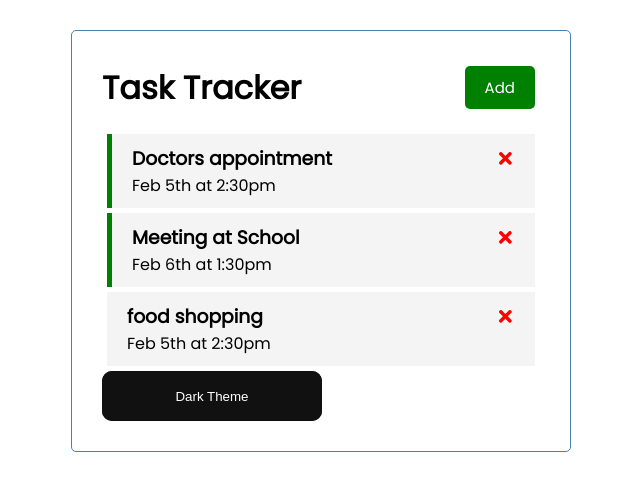
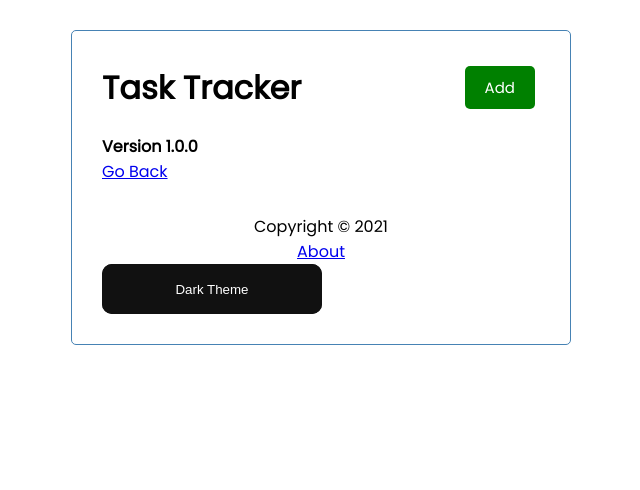
Before and after one commit to amardeepio/Task-tracker, a React (Create React App) app: page /about in a window 1280 px wide. Shown: the top 490 px of the page, without its empty margins (319-959 px from the left). Built offline with nearby package versions, Linux system fonts and the light colour scheme; data requests are answered from the project's data file.

Commit message:
Added JSON Backend

```diff
--- /dev/null
+++ b/db.json
@@ -0,0 +1,3 @@
+{
+  "tasks": []
+}
--- a/package.json
+++ b/package.json
@@ -7,6 +7,7 @@
     "@testing-library/react": "^12.1.2",
     "@testing-library/user-event": "^13.5.0",
     "bootstrap": "^5.1.3",
+    "json-server": "^0.17.0",
     "prop-types": "^15.8.1",
     "react": "^17.0.2",
     "react-bootstrap": "^2.1.0",
@@ -14,6 +15,7 @@
     "react-dark-mode-toggle": "^0.2.0",
     "react-dom": "^17.0.2",
     "react-icons": "^4.3.1",
+    "react-router-dom": "^6.2.1",
     "react-scripts": "^5.0.0",
     "react-switch": "^6.0.0",
     "styled-components": "^5.3.3",
@@ -23,7 +25,8 @@
     "start": "react-scripts start",
     "build": "react-scripts build",
     "test": "react-scripts test",
-    "eject": "react-scripts eject"
+    "eject": "react-scripts eject",
+    "server": "json-server --watch db.json --port 5000"
   },
   "eslintConfig": {
     "extends": [
--- a/src/App.js
+++ b/src/App.js
@@ -1,8 +1,11 @@
-import { useState } from "react"
+import { useState ,useEffect} from "react"
+import {BrowserRouter as Router , Route, Routes}  from 'react-router-dom'
 import Header from "./components/Header"
 import Task from "./components/Task";
 import Tasks from "./components/Tasks";
 import AddTask from "./components/AddTask";
+import Footer from "./components/Footer";
+import About from "./components/About";
 
 import styled, { ThemeProvider } from "styled-components";
 import { lightTheme, darkTheme, GlobalStyles } from "./themes.js";
@@ -19,44 +22,65 @@ const StyledApp = styled.div`
 const App =() =>{
   const [showAddTask, setShowAddTask] = useState(false)
   const [theme, setTheme] = useState("light");
-  const[tasks, setTasks] = useState([
+  const[tasks, setTasks] = useState([])
+
+  useEffect(() => {
+    const getTasks = async () => {
+
+      const taskFromServer = await fetchTasks()
+      setTasks(taskFromServer)
+    }
+
+    getTasks()
+  }, [])
+
+// fetch Tasks data
+
+const fetchTasks = async () => {
+  const res = await fetch('http://localhost:5000/tasks')
+  const data = await res.json()
+
+  return data
+
+}
 
 
-    {
-        id: 1,
-        text: 'Doctors appointment',
-        day: 'Feb 5th at 2:30pm',
-        reminder: true,
-    },
+// fetch Task data
 
-    {
-        id: 2,
-        text: 'Meeting at School',
-        day: 'Feb 6th at 1:30pm',
-        reminder: true,
+const fetchTask = async (id) => {
+  const res = await fetch(`http://localhost:5000/tasks/${id}`)
+  const data = await res.json()
 
-    },
+  return data
 
-    {
-
-        id: 3,
-        text: 'food shopping',
-        day: 'Feb 5th at 2:30pm',
-        reminder: false,
-    },
-
-])
+}
 
 //Add task
+const addTask = async (task) => {
+  const res = await fetch('http://localhost:5000/tasks', {
+    method: 'POST',
+    headers: {
+      'Content-type': 'application/json',
+    },
+    body: JSON.stringify(task),
+  })
 
-const addTask = (task) => {
-  const id = Math.floor(Math.random() * 1000) +1
-  const newTask = {id, ...task}
-  setTasks([...tasks,newTask])
+  const data = await res.json()
+
+  setTasks([...tasks, data])
+
+  // const id = Math.floor(Math.random() * 10000) + 1
+  // const newTask = { id, ...task }
+  // setTasks([...tasks, newTask])
 }
 
 //delete Task
-const DeleteTask = (id) => {
+const DeleteTask = async (id) => {
+
+  const res = await fetch(`http://localhost:5000/tasks/${id}`, {
+    method: 'DELETE',
+  })
+
 
   setTasks(tasks.filter((task) => task.id !== id))
 
@@ -64,9 +88,23 @@ const DeleteTask = (id) => {
 
 //Toggle Reminder
 
-const toggleReminder = (id) => {
+const toggleReminder = async(id) => {
 
-  setTasks(tasks.map((task) => task.id === id ? {...task,reminder: !task.reminder} : task))
+  const taskToToggle = await fetchTask(id)
+  const updTask  = {...taskToToggle,reminder: !taskToToggle.reminder}
+
+  const res = await fetch(`http://localhost:5000/tasks/${id}`, {
+
+      method: 'PUT',
+      headers: {
+        'Content-type': 'application/json'
+      },
+      body: JSON.stringify(updTask)
+  })
+
+  const data = await res.json()
+
+  setTasks(tasks.map((task) => task.id === id ? {...task,reminder: data.reminder} : task))
 }
 
 
@@ -80,21 +118,46 @@ const themeToggler = () => {
   return (
 
 
-
+    <Router>
     <div className="container">
         <ThemeProvider theme={theme === "light" ? lightTheme : darkTheme}>
       <Header onAdd={() =>setShowAddTask(!showAddTask)} showAdd={showAddTask}/>
+
+      <Routes>
+        <Route
+        path='/'
+        element= {
+
+        <>
+
+
       {showAddTask &&<AddTask onAdd={addTask}/>}
+
       {tasks.length >0 ? <Tasks tasks={tasks} onDelete={DeleteTask} onToggle ={toggleReminder}/> : 'No tasks to show'}
+
+      </>
+        }
+        />
+
+        <Route path='/about' element={<About/>} />
+        </Routes>
+        <Footer/>
       <GlobalStyles />
       <StyledApp>
 
         <button onClick={() => themeToggler()} type="button" class="glow-on-hover"  >Dark Theme</button> {' '}
       </StyledApp>
       </ThemeProvider>
+
+
+
+
+
+
     </div>
 
 
+    </Router>
 
   );
 }
--- /dev/null
+++ b/src/components/About.js
@@ -0,0 +1,12 @@
+import { Link } from 'react-router-dom'
+
+const About = () => {
+  return (
+    <div>
+      <h4>Version 1.0.0</h4>
+      <Link to='/'>Go Back</Link>
+    </div>
+  )
+}
+
+export default About
--- /dev/null
+++ b/src/components/Footer.js
@@ -0,0 +1,13 @@
+
+import { Link } from 'react-router-dom'
+
+const Footer = () => {
+  return (
+    <footer>
+      <p>Copyright &copy; 2021</p>
+      <Link to='/about'>About</Link>
+    </footer>
+  )
+}
+
+export default Footer
```
Also changed, not shown: 1 other file (tests, documents, lock files or other folders).
